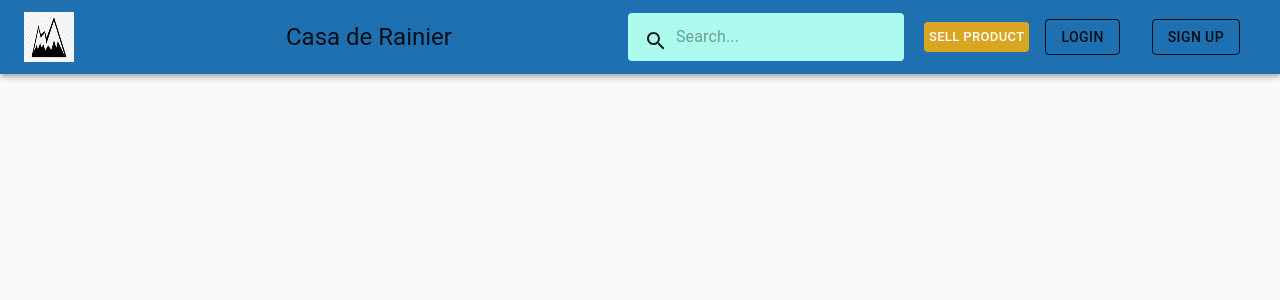
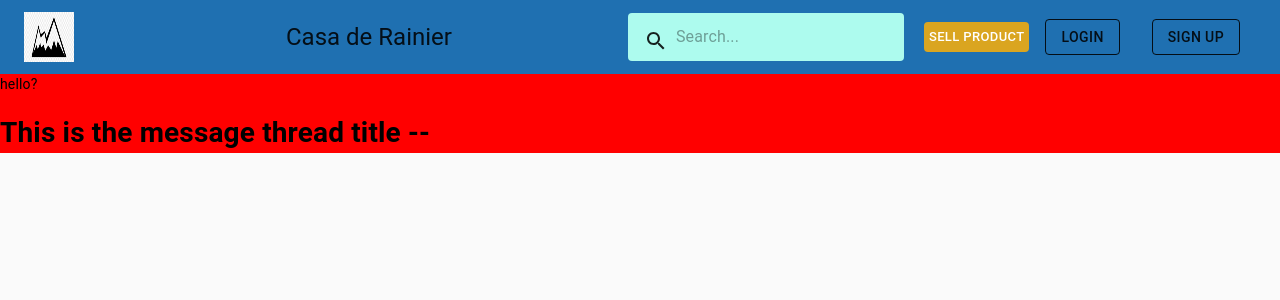
Before and after one commit to peterTorres7/Rainier, a React (Create React App) app in the folder client/: page /Messaging/Message in a window 1280 px wide. Shown: the top 300 px of the page. Built offline with nearby package versions, Linux system fonts and the light colour scheme; no server answers.

Commit message:
Messaging add

```diff
--- a/client/src/App.js
+++ b/client/src/App.js
@@ -1,15 +1,13 @@
 import './App.css';
 import {BrowserRouter, Switch, Route} from "react-router-dom";
 import HeaderNav from './components/HeaderNav';
-import PopularItemGroup from './components/PopularItemGroup';
 import Login from './components/Login';
 import SignUp from './components/SignUp';
 import Details from './components/Details';
 import ProfilePage from './components/ProfilePage';
 import CreateProduct from './components/CreateProduct';
-import Transaction from './components/Transactions';
-import { useAuth0 } from '@auth0/auth0-react';
 import PopularItemProvider from './components/PopularItemProvider';
+import Message from './components/Messaging/Message';
 
 function App() {
   return (
@@ -31,11 +29,11 @@ function App() {
         <Route exact path="/ProfilePage">
           <ProfilePage />
         </Route>
-        <Route exact path="/Transactions">
-          <Transaction />
-        </Route>
         <Route exact path="/">
           <PopularItemProvider />
+        </Route>
+        <Route exact path="/Messaging/Message">
+          <Message> hello? messages will go here </Message>
         </Route>
       </Switch>
     </BrowserRouter>
--- a/client/src/components/Details.js
+++ b/client/src/components/Details.js
@@ -60,16 +60,18 @@ import axios from 'axios';
             <p1>descriptions</p1>
             <br></br>
             <p>Seller: </p>
-            <Link to="/users">
+            <Link to="/users/:id">
                 Link to Seller User Profile
                 </Link>
+            <form action="/Messaging/Message">
             <button
-                class = "button"
-                onClick={() => {
-                    alert("will start messages with seller")
-                }}>Message Seller </button>
+                className = "messageButton"
+            >
+                Message Seller
+            </button>
+            </form>
             <form action="/">
-                <button class="homeButton">Home</button>
+                <button className="homeButton">Home</button>
             </form>
         </div>
          )
--- /dev/null
+++ b/client/src/components/Messaging/Message.js
@@ -0,0 +1,44 @@
+import react from 'react';
+import MessageTitle from './Title';
+//import MessageList from './MessageList';
+//import SendMessageForm from './SendMessageForm';
+
+
+const mockMessage = [
+    {
+        senderId: "Annelise?",
+        text: "hello?"
+    },
+    {
+        senderId: "Mona",
+        text: "Hi"
+    }
+]
+
+
+// export default function messageThread() {
+
+//     return (
+//         console.log("Hello?"),
+//         <div className="message">
+//             {MessageChannel.senderId}
+//             Hello?
+//         </div>
+//     )
+// }
+
+
+    export default function messageThread () {
+        // constructor()
+        //     super()
+        //     this.state = {
+        //         messages: mockMessage
+        //     }
+
+            return (
+                <div className="message">
+                    <header>hello?</header>
+                    <MessageTitle />
+                </div>
+            )
+        }
--- /dev/null
+++ b/client/src/components/Messaging/MessageList.js
@@ -0,0 +1,22 @@
+// import react from 'react';
+
+// class MessageList extends React.Component {
+//     render () {
+//         return (
+//             <ul className="messageList">
+//                 {this.props.messages.map(message => {
+//                     return (
+//                         <li key={message.id}>
+//                             <div>
+//                                 {message.senderId}
+//                             </div>
+//                             <div>
+//                                 {message.text}
+//                             </div>
+//                         </li>
+//                     )
+//                 })}
+//             </ul>
+//         )
+//     }
+// }
--- /dev/null
+++ b/client/src/components/Messaging/Title.js
@@ -0,0 +1,6 @@
+
+export default function messageTitle () {
+    return (
+        <h1>This is the message thread title -- </h1>
+    )
+}
--- a/client/src/components/ProfilePage.js
+++ b/client/src/components/ProfilePage.js
@@ -46,7 +46,9 @@ export default function AutoGrid(props) {
         <h4>First and Last Name</h4>
         <h5>User is a: (admin) {props.role}</h5>
         <p>User locations & other details</p>
-        <button class="messageButton">Message Seller</button>
+        <form action="/Messaging/Message">
+          <button className="messageButton">Message Seller</button>
+        </form>
       </Container>
       <Grid container spacing={3}>
         <Grid item xs>
```
Also changed, not shown: client/src/components/Messaging/SendMessageForm.js (added).
